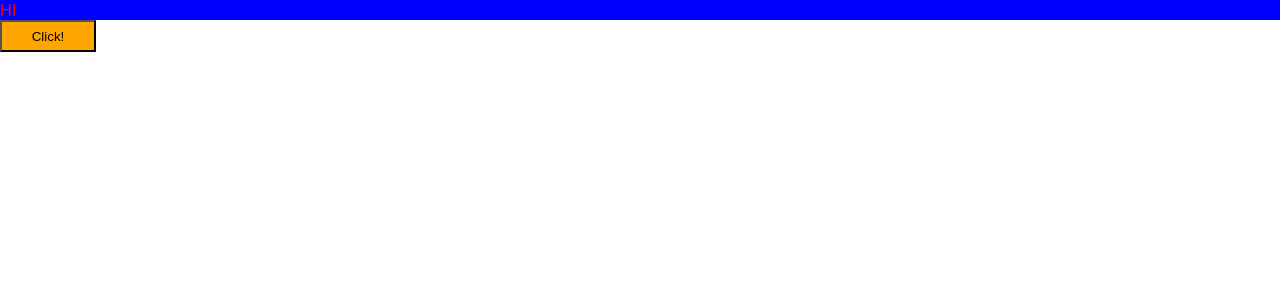
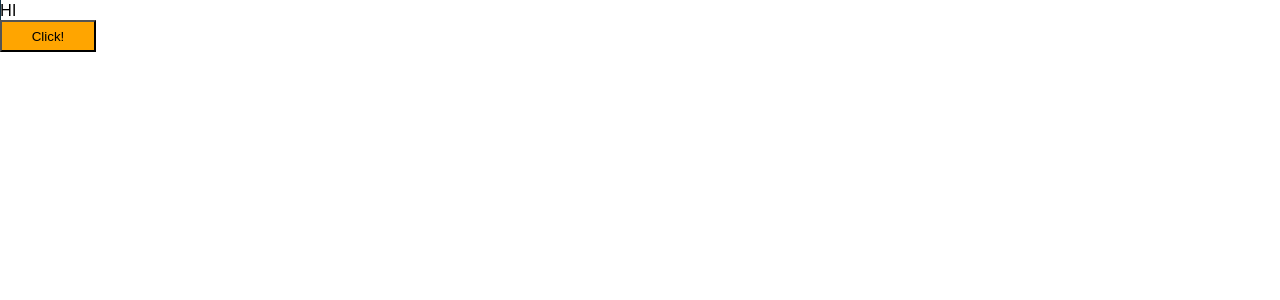
Before and after one commit to JengYoung/nextjs-boilerplate, a Next.js app: page /home in a window 1280 px wide. Shown: the top 300 px of the page. Built offline with nearby package versions, Linux system fonts and the light colour scheme.

Commit message:
chore: stylelint 추가
1. stylelint-config-recess-order 적용
2. prettier과의 호환성 유지
3. postcss와의 충돌 -> `@stylelint/postcss-css-in-js` 적용 (추후 업데이트 시 deprecated 된다고 함.)
https://stylelint.io/migration-guide/to-14

```diff
--- a/src/components/Button.tsx
+++ b/src/components/Button.tsx
@@ -12,10 +12,15 @@ export interface ButtonProps extends StyledButtonProps {
 }
 
 const StyledButton = styled.button`
+  position: relative;
+  width: 1px;
+  height: 1px;
+  background: orange;
   ${({ width, height }: ButtonProps) =>
     width &&
     height &&
     css`
+      position: relative;
       width: ${width}px;
       height: ${height}px;
       background: orange;
--- a/src/pages/home/index.tsx
+++ b/src/pages/home/index.tsx
@@ -2,13 +2,17 @@ import styled from '@emotion/styled';
 import Button from 'src/components/Button';
 
 const Message = styled.div`
-  color: red;
+  position: relative;
+  display: flex;
+  width: 1px;
+  color: '#000000';
 `;
+
 function index() {
   const message: string = 'HI';
   return (
     <>
-      <Message css={{ background: 'blue' }}>{message}</Message>
+      <Message css={{ background: '#123142' }}>{message}</Message>
       <Button width={96} height={32}>
         Click!
       </Button>
```
Also changed, not shown: package.json (+7 -1 lines), src/styles/Home.module.css (+21 -21 lines), .stylelintrc.js (added), 2 other files (tests, documents, lock files or other folders).
